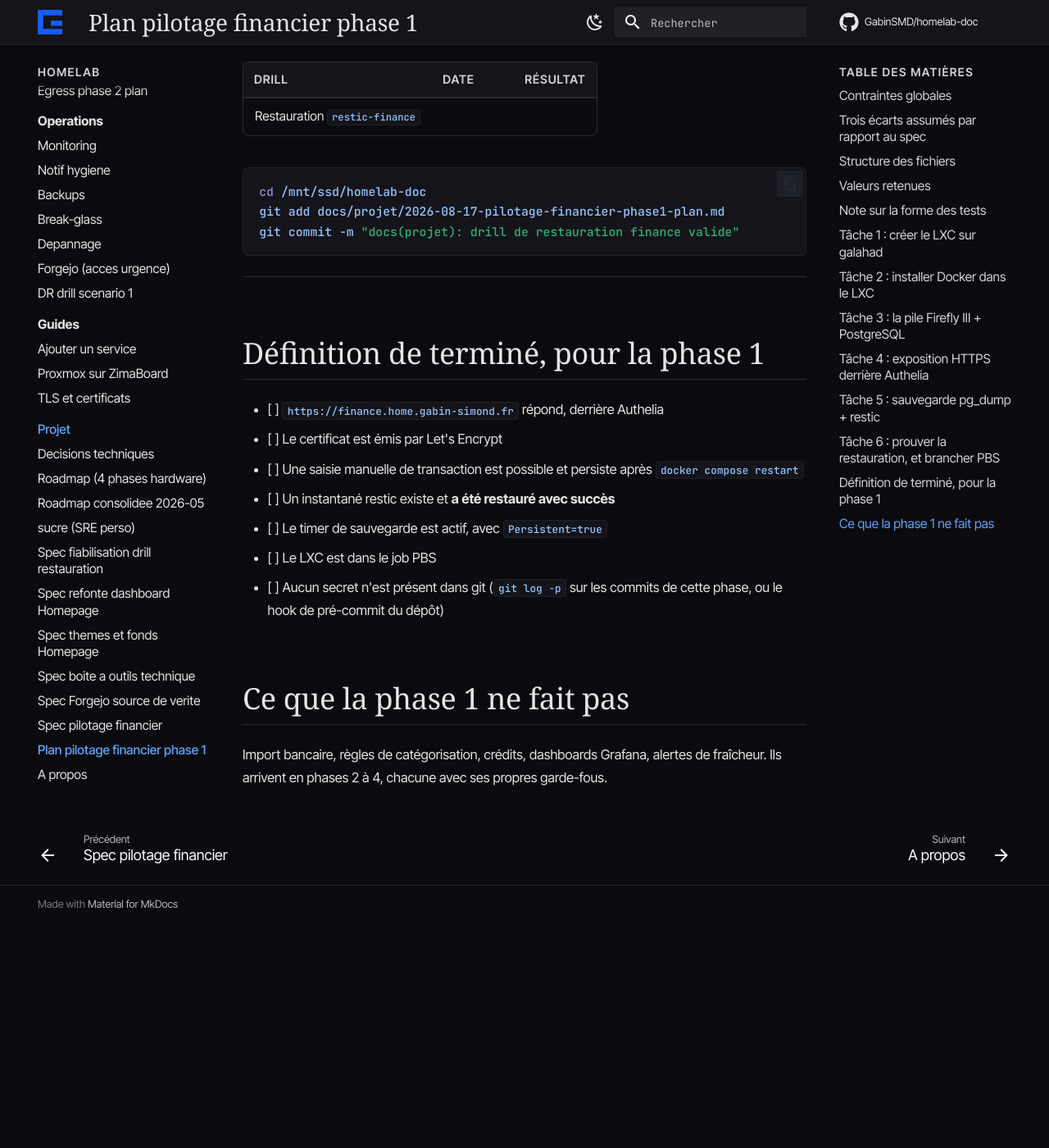
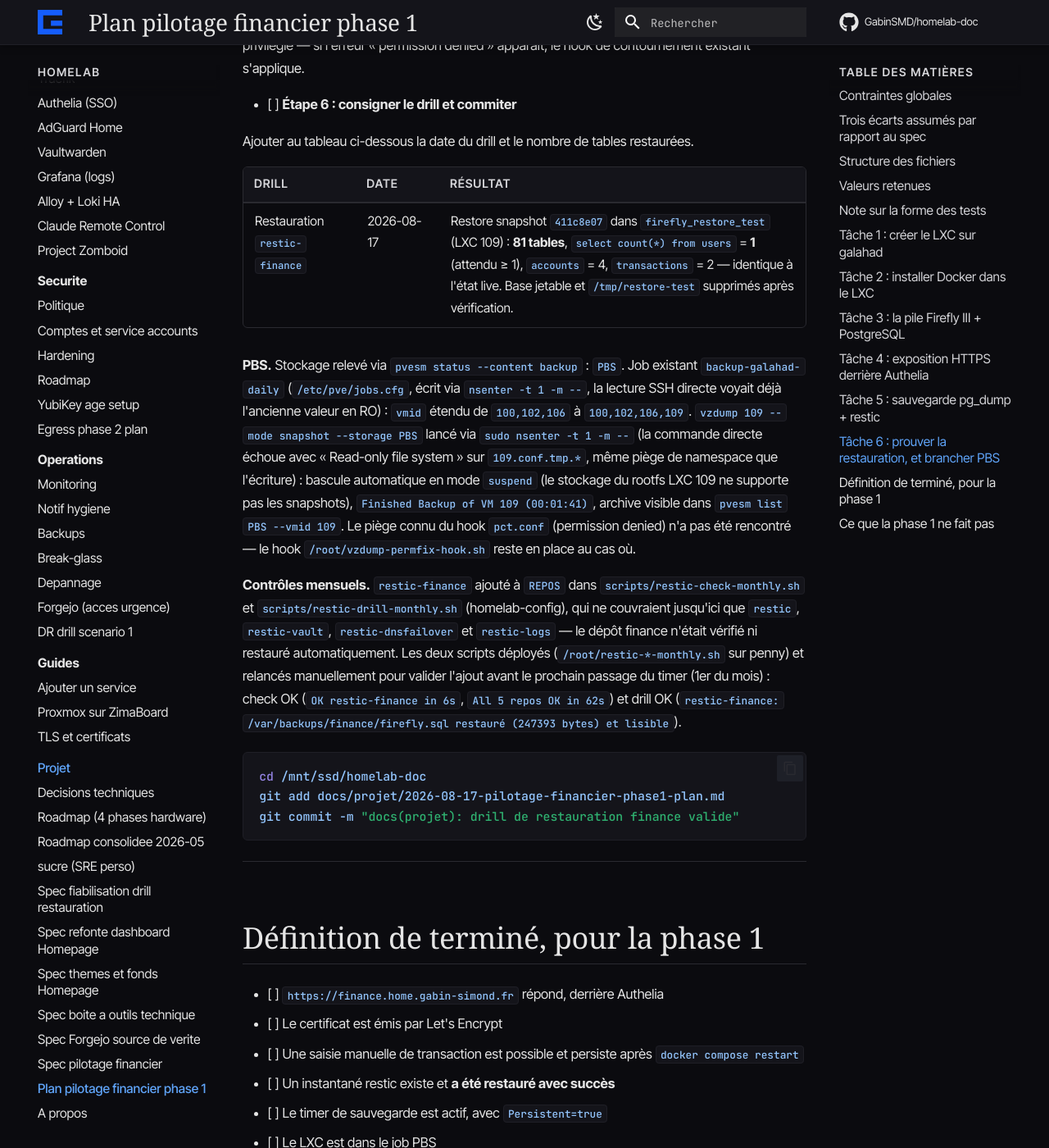
Before and after one commit to GabinSMD/homelab-doc, an MkDocs documentation site: the page built from docs/projet/2026-08-17-pilotage-financier-phase1-plan.md, in a window 1280 px wide and 1400 px high, scrolled down 21290 px. Shown: the whole window at 82% size. Built offline with MkDocs 1.6.1 and Material for MkDocs 9.7.7, drawn with Linux system fonts in a browser that asks for light colours; some web fonts are replaced; comment, search, counter and statistics services are not loaded; before the commit the page ends 22415 px from its top, so only the background shows below that; some of the changed text lies outside the part shown.

Commit message:
docs(projet): drill de restauration finance valide
- Restauration du snapshot restic-finance (411c8e07) dans une base
  jetable firefly_restore_test (LXC 109) : 81 tables, 1 utilisateur,
  4 comptes, 2 transactions -- identique a l'etat live, pas un dump
  vide. Base et /tmp/restore-test nettoyes.
- LXC 109 ajoute au job vzdump backup-galahad-daily (vmid
  100,102,106,109), storage PBS. Backup declenche a la main :
  Finished Backup of VM 109 (00:01:41), bascule automatique en mode
  suspend (pas de support snapshot sur ce stockage). Piege connu
  pct.conf non rencontre.
- restic-finance ajoute aux controles mensuels (restic-check-monthly
  + restic-drill-monthly), qui ne couvraient pas encore ce depot.

````diff
--- a/docs/projet/2026-08-17-pilotage-financier-phase1-plan.md
+++ b/docs/projet/2026-08-17-pilotage-financier-phase1-plan.md
@@ -75,6 +75,12 @@
 | ce plan | homelab-doc | trace des valeurs retenues |
 
 Le vrai `.env` vit **uniquement dans le LXC**, jamais dans git.
+
+**Attention au dépôt.** « homelab-config » désigne ici le clone
+**`/mnt/ssd/config`**, dont le remote est **Forgejo** — la source de vérité, et
+celui que Traefik lit en bind mount. Il existe un second clone,
+`/mnt/ssd/homelab-config`, dont le remote est GitHub : il est **périmé, son
+historique a divergé, et écrire dedans n'a aucun effet sur les services**.
 
 ## Valeurs retenues
 
@@ -893,7 +899,11 @@
 
 | Drill | Date | Résultat |
 |---|---|---|
-| Restauration `restic-finance` | | |
+| Restauration `restic-finance` | 2026-08-17 | Restore snapshot `411c8e07` dans `firefly_restore_test` (LXC 109) : **81 tables**, `select count(*) from users` = **1** (attendu ≥ 1), `accounts` = 4, `transactions` = 2 — identique à l'état live. Base jetable et `/tmp/restore-test` supprimés après vérification. |
+
+**PBS.** Stockage relevé via `pvesm status --content backup` : `PBS`. Job existant `backup-galahad-daily` (`/etc/pve/jobs.cfg`, écrit via `nsenter -t 1 -m --`, la lecture SSH directe voyait déjà l'ancienne valeur en RO) : `vmid` étendu de `100,102,106` à `100,102,106,109`. `vzdump 109 --mode snapshot --storage PBS` lancé via `sudo nsenter -t 1 -m --` (la commande directe échoue avec « Read-only file system » sur `109.conf.tmp.*`, même piège de namespace que l'écriture) : bascule automatique en mode `suspend` (le stockage du rootfs LXC 109 ne supporte pas les snapshots), `Finished Backup of VM 109 (00:01:41)`, archive visible dans `pvesm list PBS --vmid 109`. Le piège connu du hook `pct.conf` (permission denied) n'a pas été rencontré — le hook `/root/vzdump-permfix-hook.sh` reste en place au cas où.
+
+**Contrôles mensuels.** `restic-finance` ajouté à `REPOS` dans `scripts/restic-check-monthly.sh` et `scripts/restic-drill-monthly.sh` (homelab-config), qui ne couvraient jusqu'ici que `restic`, `restic-vault`, `restic-dnsfailover` et `restic-logs` — le dépôt finance n'était vérifié ni restauré automatiquement. Les deux scripts déployés (`/root/restic-*-monthly.sh` sur penny) et relancés manuellement pour valider l'ajout avant le prochain passage du timer (1er du mois) : check OK (`OK restic-finance in 6s`, `All 5 repos OK in 62s`) et drill OK (`restic-finance: /var/backups/finance/firefly.sql restauré (247393 bytes) et lisible`).
 
 ```bash
 cd /mnt/ssd/homelab-doc
````
